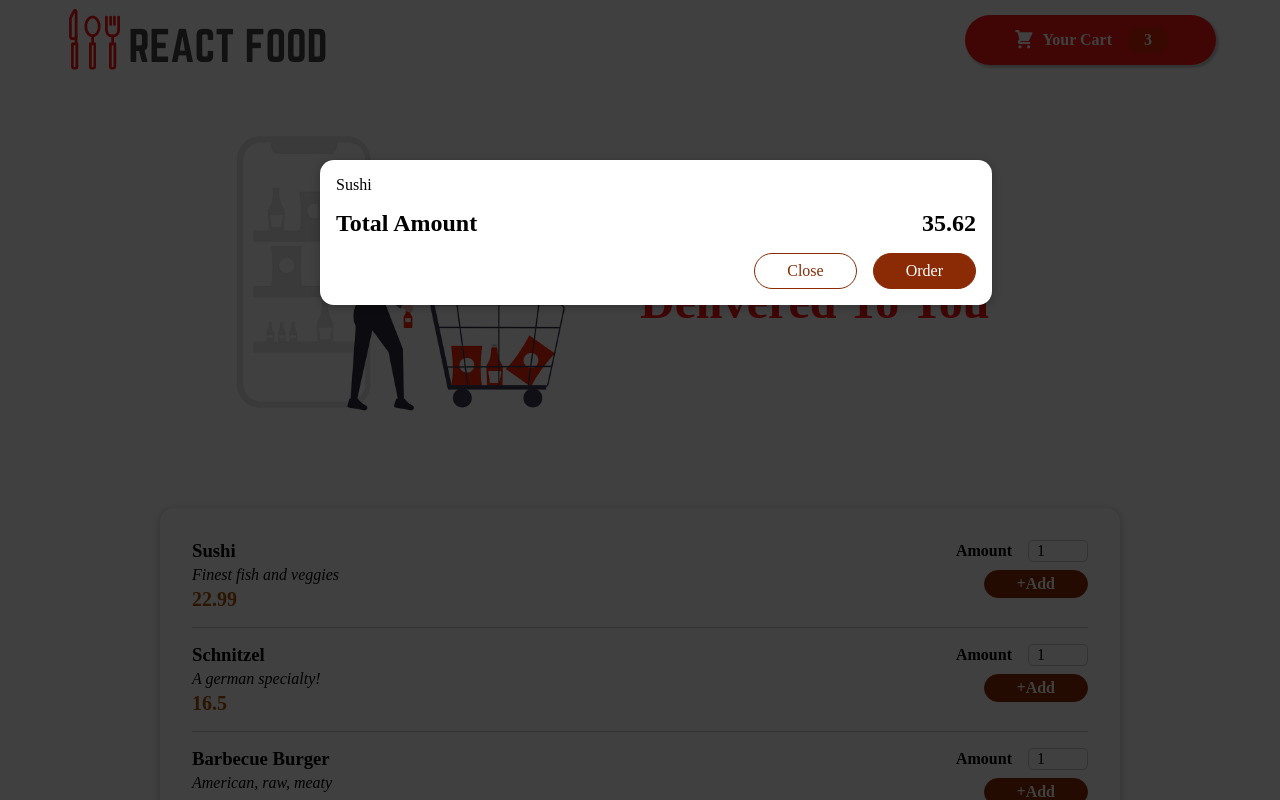
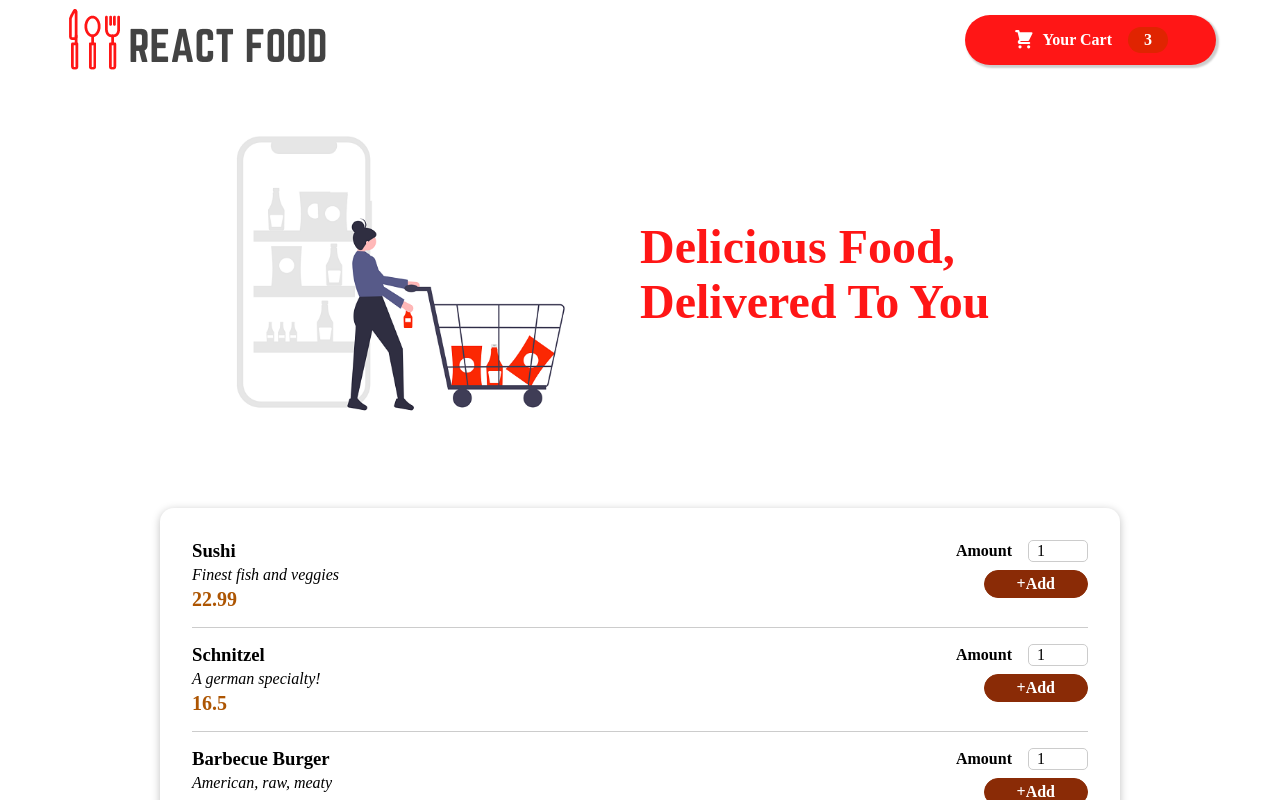
Before and after one commit to foisal07/orderfood, a React (Create React App) app: page / in a window 1280 px wide. Shown: the top 800 px of the page. Built offline with nearby package versions, Linux system fonts and the light colour scheme.

Commit message:
Show/hide cart modal

```diff
--- a/src/App.js
+++ b/src/App.js
@@ -1,15 +1,30 @@
+import { useState } from "react";
 import Cart from "./components/Cart/Cart";
 import Header from "./components/Layout/Header";
 import AvailableMeals from "./Meals/AvailableMeals";
 import Modal from "./UI/Modal";
 
 function App() {
+  const [cartIsShown, setCartIsShown] = useState(false);
+
+  const showCartHandler = (e) => {
+    console.log(e);
+    setCartIsShown(true);
+  };
+
+  const hideCartHandler = () => {
+    setCartIsShown(false);
+  };
+
   return (
     <div className="App">
-      <Modal>
-        <Cart />
-      </Modal>
-      <Header />
+      {cartIsShown && (
+        <Modal>
+          <Cart onClose={hideCartHandler} />
+        </Modal>
+      )}
+
+      <Header onShow={showCartHandler} />
       <AvailableMeals />
     </div>
   );
--- a/src/UI/Modal.js
+++ b/src/UI/Modal.js
@@ -2,7 +2,7 @@ import React from "react";
 import classes from "./Modal.module.css";
 import { createPortal } from "react-dom";
 
-export default function Modal({ children }) {
+export default function Modal({ children, onClose }) {
   const Backdrop = () => {
     return <div className={classes.backdrop} />;
   };
--- a/src/components/Cart/Cart.js
+++ b/src/components/Cart/Cart.js
@@ -2,7 +2,7 @@ import classes from "./Cart.module.css";
 
 import React from "react";
 
-export default function Cart() {
+export default function Cart({ onClose }) {
   const cartItems = (
     <ul className={classes["cart-items"]}>
       {[{ id: "c1", name: "Sushi", amount: 2, price: 12.99 }].map((item) => (
@@ -12,7 +12,6 @@ export default function Cart() {
   );
   return (
     <>
-      {" "}
       <div>
         {cartItems}
         <div className={classes.total}>
@@ -20,7 +19,9 @@ export default function Cart() {
           <span>35.62</span>
         </div>
         <div className={classes.actions}>
-          <button className={classes["button--alt"]}>Close</button>
+          <button className={classes["button--alt"]} onClick={onClose}>
+            Close
+          </button>
           <button className={classes.button}>Order</button>
         </div>
       </div>
--- a/src/components/Layout/Header.js
+++ b/src/components/Layout/Header.js
@@ -4,12 +4,12 @@ import classes from "./Header.module.css";
 import heroImage from "../../assets/heroimage.png";
 import logo from "../../assets/reactfood.png";
 
-export default function Header() {
+export default function Header({onShow}) {
   return (
     <>
       <header className={classes.header}>
         <img src={logo} alt="Foods" />
-        <HeaderCartButton />
+        <HeaderCartButton onClick={onShow} />
       </header>
       <div className={classes.container}>
         <div className={classes["main-image"]}>
--- a/src/components/Layout/HeaderCartButton.js
+++ b/src/components/Layout/HeaderCartButton.js
@@ -1,12 +1,11 @@
 import React from "react";
 import classes from "./HeaderCartButton.module.css";
-import CartIcon
- from "../Cart/CartIcon";
+import CartIcon from "../Cart/CartIcon";
 
-export default function HeaderCartButton() {
+export default function HeaderCartButton({ onClick }) {
   return (
     <>
-      <button className={classes.button}>
+      <button className={classes.button} onClick={onClick}>
         <span className={classes.icon}>
           <CartIcon />
         </span>
```
